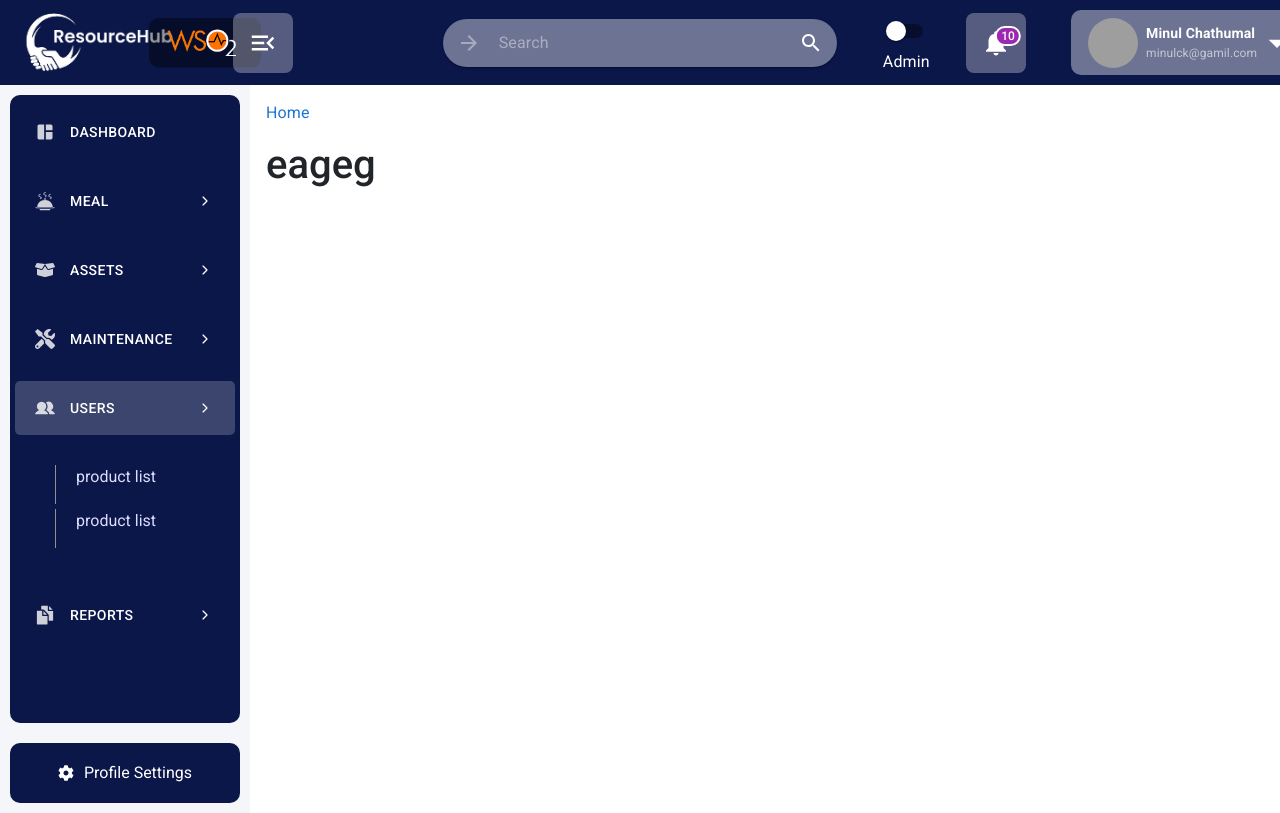
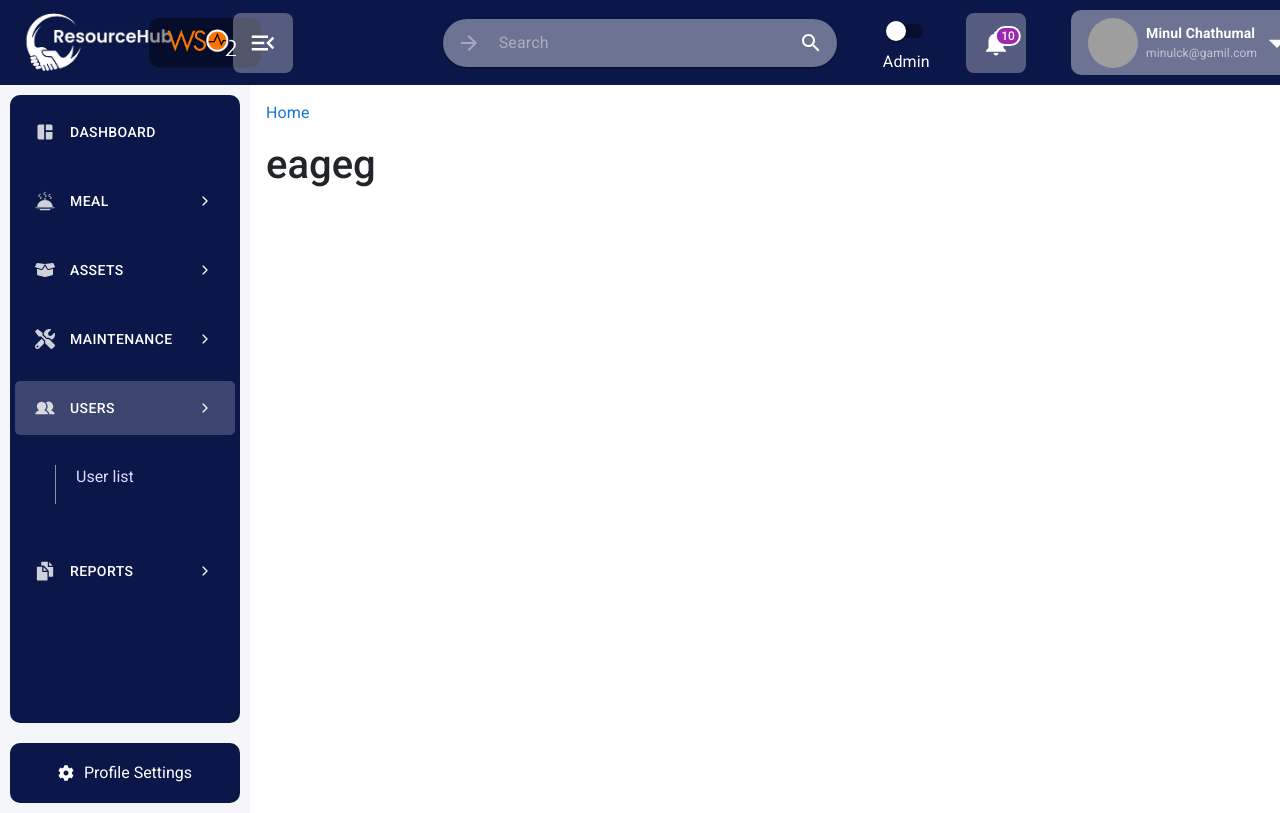
Before and after one commit to th33k/Resource_Hub, a React (Vite) app: page / in a window 1280 px wide. Both pictures are taken after a click on the button "USERS". Shown: the top 813 px of the page. Built offline with nearby package versions, Linux system fonts and the light colour scheme; grey boxes are pictures that could not be loaded.

Commit message:
feat: Add Users route and update Slidebar with User list link

```diff
--- a/src/App.jsx
+++ b/src/App.jsx
@@ -1,11 +1,12 @@
 import { BrowserRouter, Routes, Route } from "react-router-dom";
 import Dashboard from "./pages/Dashboard";
+import { Users } from "./pages/Users";
 import "bootstrap/dist/css/bootstrap.min.css";
 import "./App.css";
 import Slidebar from "./components/SideBar/Slidebar";
 import Header from "./components/Header/Header";
 import MealCalander from "./pages/MealCalander";
-import IconBreadcrumbs from "./components/IconBreadcrumbs"
+import IconBreadcrumbs from "./components/IconBreadcrumbs";
 
 function App() {
   return (
@@ -27,6 +28,7 @@ function App() {
             <Route path="/" element={<Dashboard />} />
             <Route path="/dashboard" element={<Dashboard />} />
             <Route path="/mealcalander" element={<MealCalander />} />
+            <Route path="/users" element={<Users />} />
           </Routes>
         </div>
       </div>
--- a/src/components/SideBar/SlideBar.jsx
+++ b/src/components/SideBar/SlideBar.jsx
@@ -85,8 +85,7 @@ function Slidebar() {
                     </Button>
                     <div className={`submenuWrapper ${activeTab === 4 && isToggleSubmenu === true ? 'collapsed show' : 'collapsed'}`}>
                         <ul className="submenu">
-                            <li><Link to="#">product list</Link></li>
-                            <li><Link to="#">product list</Link></li>
+                            <li><Link to="/users">User list</Link></li>
                         </ul>
                     </div>
                 </li>
```
